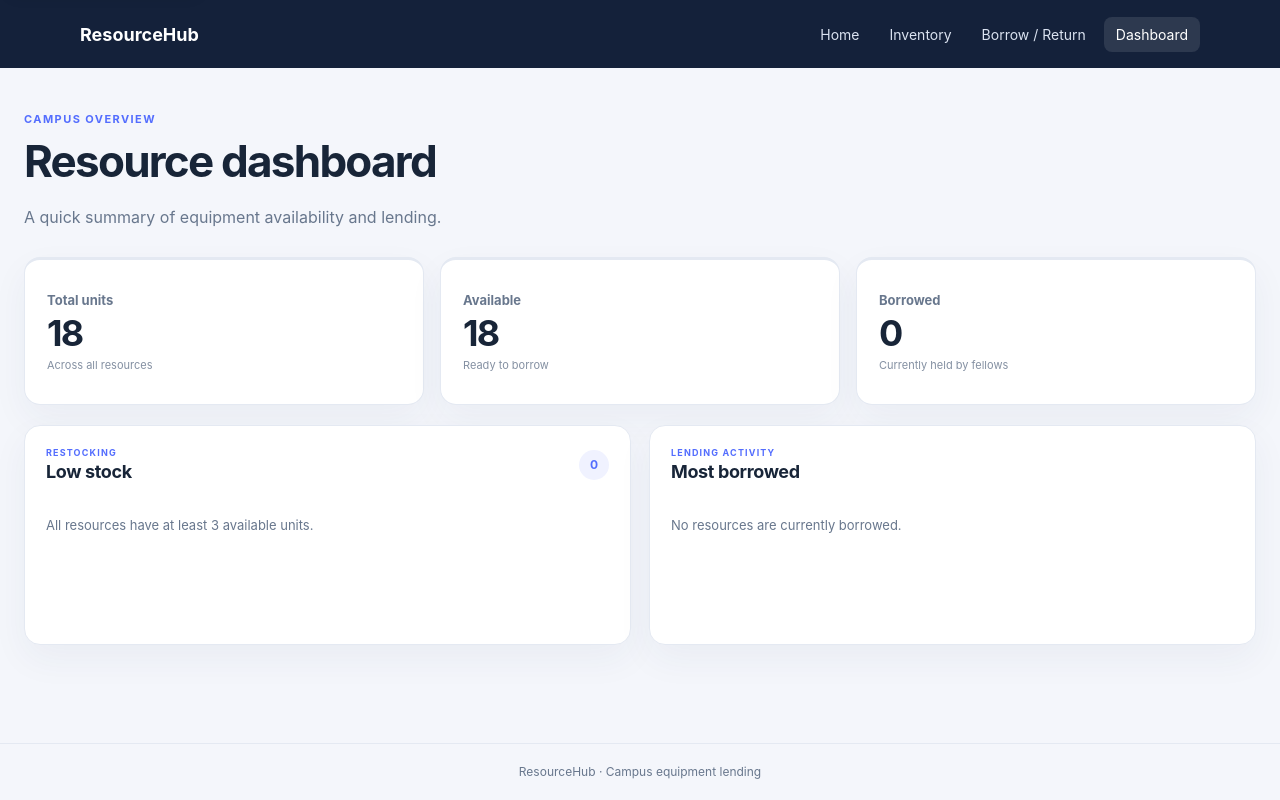
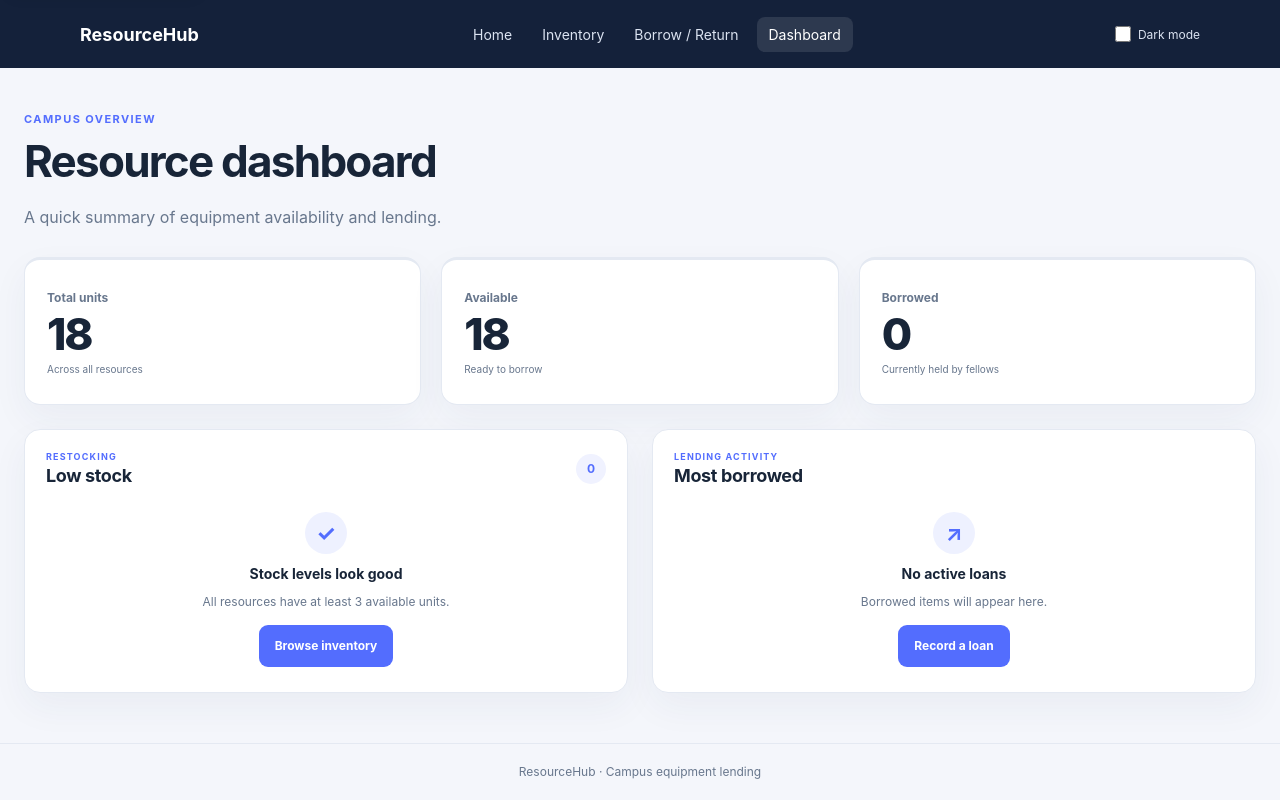
Before and after one commit to kristopher1027/management-system, a Flask app: page /dashboard in a window 1280 px wide. Run offline with Flask 3, Linux system fonts and the light colour scheme; data comes from the database, SQL or seed files in the repository; data that the repository does not hold is empty.

Commit message:
Improve stock management page styling

```diff
--- a/static/style.css
+++ b/static/style.css
@@ -8,10 +8,25 @@
   --navy: #14213a;
   --blue: #536dfe;
   --green: #16866a;
+  --green-soft: #e7f6ef;
   --amber: #805000;
+  --amber-soft: #fff3dd;
   --red: #a42f3d;
+  --red-soft: #ffebec;
+  --purple: #9b72d8;
+  --font-xs: 10px;
+  --font-sm: 12px;
+  --font-base: 14px;
+  --font-lg: 18px;
+  --font-xl: 24px;
+  --font-stat: 36px;
+  --radius-sm: 9px;
+  --radius-md: 12px;
   --radius-card: 16px;
+  --radius-pill: 999px;
+  --shadow-sm: 0 4px 16px #0002;
   --shadow-card: 0 14px 36px #23385f0d;
+  --shadow-raised: 0 20px 55px #23385f12;
   font-family: Inter, ui-sans-serif, system-ui, -apple-system, "Segoe UI", sans-serif;
   color: var(--ink);
   background: var(--wash);
@@ -39,9 +54,11 @@ body {
 .brand { color: #fff; font-size: 18px; font-weight: 750; text-decoration: none; }
 .site-header nav a { color: #dbe3f1; font-size: 14px; text-decoration: none; }
 .site-header nav a:hover { color: #fff; }
+.theme-toggle { display: inline-flex; align-items: center; gap: 7px; color: #dbe3f1; font-size: var(--font-sm); white-space: nowrap; cursor: pointer; }
+.theme-toggle input { width: 16px; height: 16px; margin: 0; accent-color: var(--blue); }
 
 .page-content {
-  width: min(1120px, 100%);
+  width: min(1200px, 100%);
   flex: 1;
   margin: 0 auto;
   display: grid;
@@ -93,31 +110,42 @@ p:last-child { color: #68778d; line-height: 1.7; }
 .filter-search { flex: 1; }
 .filter-category { width: min(230px, 28%); }
 .filter-search input, .filter-category select { width: 100%; min-height: 42px; padding: 9px 11px; border: 1px solid #dce3ed; border-radius: 9px; background: #fff; color: #182538; font: inherit; font-size: 14px; }
-.button-primary { min-height: 42px; padding: 0 15px; border: 0; border-radius: 9px; background: #536dfe; color: #fff; font: inherit; font-size: 13px; font-weight: 700; cursor: pointer; }
+.button-primary, .button-secondary { min-height: 42px; display: inline-flex; align-items: center; justify-content: center; padding: 0 15px; border: 1px solid transparent; border-radius: var(--radius-sm); font: inherit; font-size: var(--font-sm); font-weight: 700; text-decoration: none; cursor: pointer; transition: background .16s ease, border-color .16s ease, color .16s ease, transform .16s ease; }
+.button-primary { background: var(--blue); color: #fff; }
 .button-primary:hover { background: #4059e8; }
-.clear-filters { padding: 10px 3px; color: #536dfe; font-size: 13px; font-weight: 650; text-decoration: none; }
+.button-secondary { border-color: var(--line); background: var(--paper); color: var(--ink); }
+.button-secondary:hover { border-color: #cbd4e2; background: var(--wash); }
+.button-primary:hover, .button-secondary:hover { transform: translateY(-1px); }
+.button-primary:active, .button-secondary:active { transform: translateY(0); }
+.clear-filters { padding: 10px 3px; color: var(--blue); font-size: var(--font-sm); font-weight: 650; text-decoration: none; }
 .clear-filters:hover { text-decoration: underline; }
-.table-scroll { overflow-x: auto; }
+.table-scroll { max-height: 65vh; overflow: auto; }
 .inventory-table { width: 100%; border-collapse: collapse; text-align: left; }
-.inventory-table th { padding: 13px 18px; background: #f8f9fc; color: #69778c; font-size: 10px; letter-spacing: .08em; text-transform: uppercase; }
+.inventory-table th { position: sticky; top: 0; z-index: 1; padding: 13px 18px; background: #f8f9fc; color: #69778c; font-size: 10px; letter-spacing: .08em; text-transform: uppercase; }
 .inventory-table td { padding: 15px 18px; border-top: 1px solid #edf0f5; color: #435168; font-size: 13px; }
+.inventory-table tbody tr:nth-child(even) { background: #f8f9fc; }
 .inventory-table tbody tr:hover { background: #fafbff; }
 .inventory-table td strong { color: #182538; }
 .resource-id { display: block; margin-top: 3px; color: #8b96a7; font-size: 11px; }
 .stock-badge { display: inline-block; padding: 5px 10px; border-radius: 99px; font-size: 11px; font-weight: 700; white-space: nowrap; }
-.stock-badge.plenty { background: #e7f6ef; color: #17724f; }
-.stock-badge.low { background: #fff3dd; color: #945b00; }
-.stock-badge.out { background: #ffebec; color: #a92d3c; }
-.empty-results { padding: 34px 18px !important; color: #68778d !important; text-align: center; }
+.stock-badge.plenty { background: var(--green-soft); color: var(--green); }
+.stock-badge.low { background: var(--amber-soft); color: var(--amber); }
+.stock-badge.out { background: var(--red-soft); color: var(--red); }
+.empty-results { padding: 34px 18px !important; color: var(--muted) !important; text-align: center; }
+.empty-state { display: grid; justify-items: center; gap: 9px; max-width: 360px; margin: 0 auto; line-height: 1.5; }
+.empty-state > strong { color: var(--ink); font-size: var(--font-base); }
+.empty-state-icon { width: 42px; height: 42px; display: grid; place-items: center; border-radius: 50%; background: #eef1ff; color: var(--blue); font-size: 22px; font-weight: 750; }
+.empty-state-action { display: inline-flex; align-items: center; justify-content: center; margin-top: 5px; color: #fff; text-decoration: none; }
+.compact-empty { padding: 14px 0 4px; text-align: center; font-size: var(--font-sm); color: var(--muted); }
 .page-content.dashboard-page { display: block; }
 .dashboard-page { width: 100%; }
-.dashboard-stats { display: grid; grid-template-columns: repeat(3, minmax(0, 1fr)); gap: 16px; margin-bottom: 20px; }
+.dashboard-stats { display: grid; grid-template-columns: repeat(3, minmax(0, 1fr)); gap: 20px; margin-bottom: 24px; }
 .dashboard-stat { min-height: 148px; display: flex; flex-direction: column; align-items: flex-start; justify-content: center; gap: 7px; padding: 22px; border: 1px solid #e4e9f2; border-radius: 16px; background: #fff; box-shadow: 0 14px 36px #23385f0d; }
-.dashboard-stat > span { color: #68778d; font-size: 13px; font-weight: 650; }
-.dashboard-stat strong { color: #182538; font-size: 36px; line-height: 1; letter-spacing: -.05em; }
-.dashboard-stat small { color: #8490a2; font-size: 11px; }
+.dashboard-stat > span { color: var(--muted); font-size: var(--font-sm); font-weight: 650; }
+.dashboard-stat strong { color: var(--ink); font-size: clamp(var(--font-stat), 4vw, 44px); font-weight: 800; line-height: 1; letter-spacing: -.05em; }
+.dashboard-stat small { color: var(--muted); font-size: var(--font-xs); }
 .available-stat { border-top: 3px solid #16866a; }.borrowed-stat { border-top: 3px solid #536dfe; }.total-stat { border-top: 3px solid #9b72d8; }
-.dashboard-panels { display: grid; grid-template-columns: repeat(2, minmax(0, 1fr)); gap: 18px; align-items: start; }
+.dashboard-panels { display: grid; grid-template-columns: repeat(2, minmax(0, 1fr)); gap: 24px; align-items: start; }
 .dashboard-panel { min-height: 220px; padding: 21px; border: 1px solid #e4e9f2; border-radius: 16px; background: #fff; box-shadow: 0 14px 36px #23385f0d; }
 .dashboard-panel-heading { display: flex; align-items: center; justify-content: space-between; margin-bottom: 12px; }
 .dashboard-panel-heading .eyebrow { margin: 0 0 3px; font-size: 9px; }.dashboard-panel-heading h2 { margin: 0; font-size: 18px; letter-spacing: -.02em; }
@@ -172,9 +197,9 @@ body { color: var(--ink); background: var(--wash); }
 button, input, select { font-family: inherit; }
 button, a, input, select { -webkit-tap-highlight-color: transparent; }
 button:focus-visible, a:focus-visible, input:focus-visible, select:focus-visible { outline: 3px solid #8799ff; outline-offset: 3px; }
-.button-primary, .btn { min-height: 42px; border-radius: 9px; font-weight: 700; transition: transform .16s ease, box-shadow .16s ease, background .16s ease; }
-.button-primary:hover, .btn:hover { transform: translateY(-1px); }
-.button-primary:active, .btn:active { transform: translateY(0); }
+.btn { min-height: 42px; border-radius: var(--radius-sm); font-weight: 700; transition: transform .16s ease, box-shadow .16s ease, background .16s ease; }
+.btn:hover { transform: translateY(-1px); }
+.btn:active { transform: translateY(0); }
 .stock-badge.plenty { background: #e7f6ef; color: #176b4b; }
 .stock-badge.low { background: #fff3dd; color: #805000; }
 .stock-badge.out { background: #ffebec; color: #a42f3d; }
--- a/templates/404.html
+++ b/templates/404.html
@@ -10,7 +10,7 @@
     <p>The address may be incorrect, or the page may have moved.</p>
     <div class="not-found-actions">
       <a class="button-primary" href="{{ url_for('home') }}">Go to home</a>
-      <a class="secondary-link" href="{{ url_for('inventory_page') }}">View inventory</a>
+      <a class="button-secondary" href="{{ url_for('inventory_page') }}">View inventory</a>
     </div>
   </section>
 {% endblock %}
--- a/templates/base.html
+++ b/templates/base.html
@@ -16,6 +16,7 @@
       <a class="nav-link {% if request.endpoint in ['borrow_route', 'return_route'] %}active{% endif %}" href="{{ url_for('borrow_route') }}">Borrow / Return</a>
       <a class="nav-link {% if request.endpoint == 'dashboard_page' %}active{% endif %}" href="{{ url_for('dashboard_page') }}">Dashboard</a>
     </nav>
+    <label class="theme-toggle"><input id="theme-toggle" type="checkbox"><span>Dark mode</span></label>
   </header>
 
   <main id="main-content" class="page-content {% block page_class %}{% endblock %}">
--- a/templates/dashboard.html
+++ b/templates/dashboard.html
@@ -27,7 +27,12 @@
             {% endfor %}
           </ul>
         {% else %}
-          <p class="dashboard-empty">All resources have at least 3 available units.</p>
+          <div class="empty-state compact-empty">
+            <span class="empty-state-icon" aria-hidden="true">✓</span>
+            <strong>Stock levels look good</strong>
+            <span>All resources have at least 3 available units.</span>
+            <a class="button-primary empty-state-action" href="{{ url_for('inventory_page') }}">Browse inventory</a>
+          </div>
         {% endif %}
       </section>
 
@@ -40,7 +45,12 @@
             {% endfor %}
           </ul>
         {% else %}
-          <p class="dashboard-empty">No resources are currently borrowed.</p>
+          <div class="empty-state compact-empty">
+            <span class="empty-state-icon" aria-hidden="true">↗</span>
+            <strong>No active loans</strong>
+            <span>Borrowed items will appear here.</span>
+            <a class="button-primary empty-state-action" href="{{ url_for('borrow_route') }}">Record a loan</a>
+          </div>
         {% endif %}
       </section>
     </div>
--- a/templates/transactions.html
+++ b/templates/transactions.html
@@ -65,7 +65,7 @@
           <input id="return-quantity" name="quantity" type="number" min="1" step="1" value="{{ values.get('quantity', '1') if mode == 'return' else '1' }}" required>
           <p class="field-help">You can only return units this fellow currently holds.</p>
 
-          <button class="button-primary return-button" type="submit" {% if not fellows or not resources %}disabled{% endif %}>Record return</button>
+          <button class="button-primary" type="submit" {% if not fellows or not resources %}disabled{% endif %}>Record return</button>
         </form>
       </section>
     </div>
```
Also changed, not shown: other parts of static/style.css (+35 -4 lines), templates/inventory.html (+8 -1 lines).
